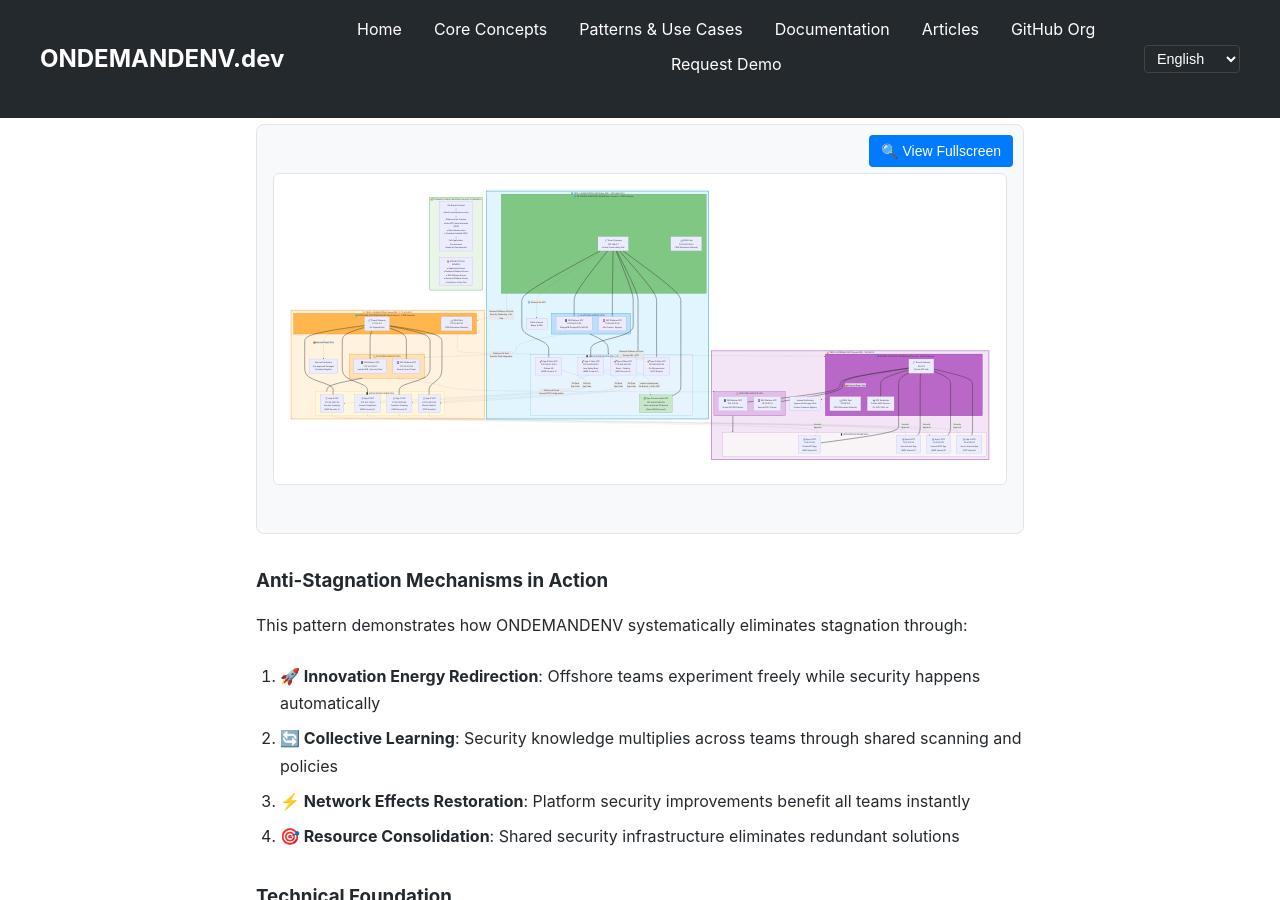
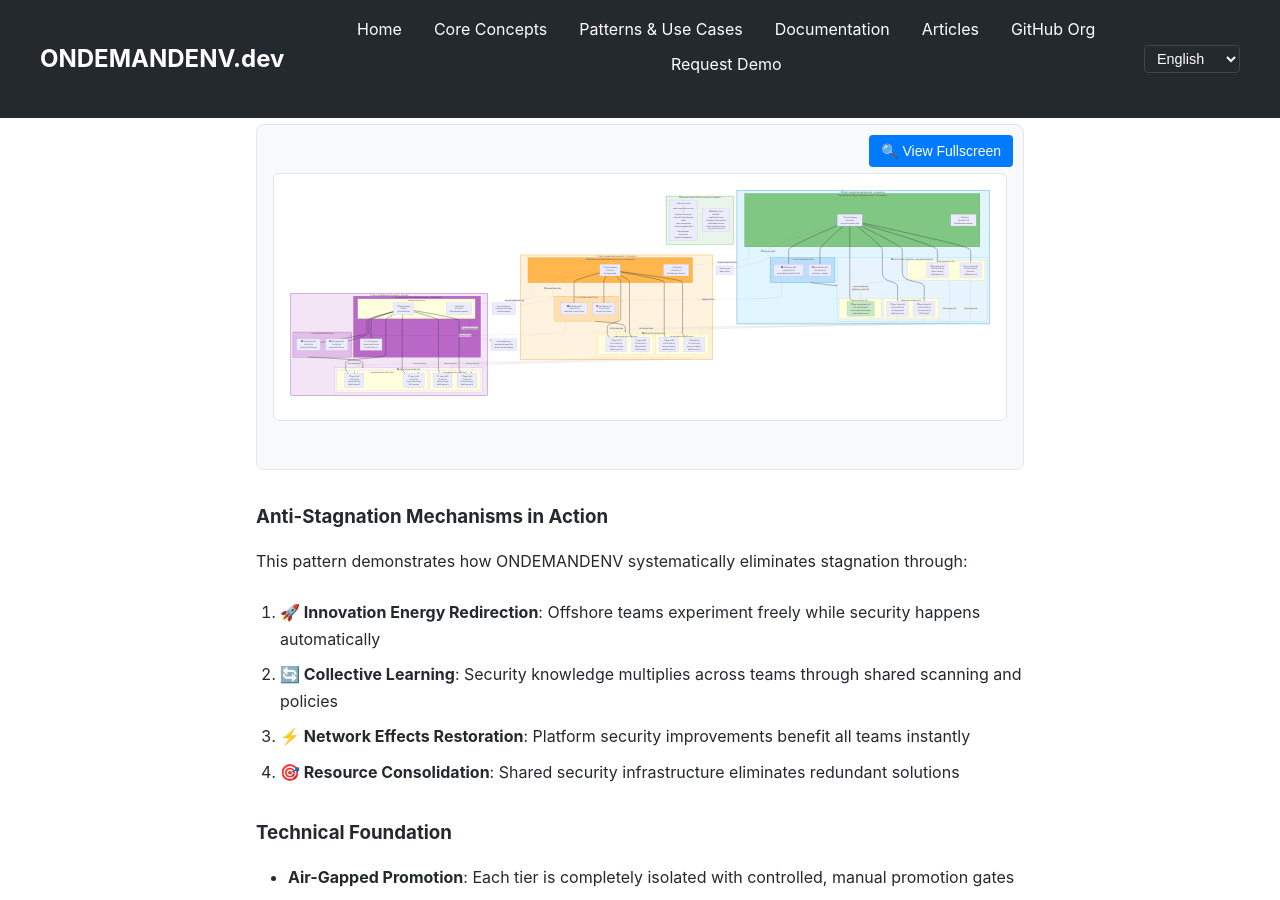
Before and after one commit to ondemandenv/ondemandenv.github.io, a Jekyll site: the page built from articles/isolated-offshore-development-pattern.md, in a window 1280 px wide and 900 px high, scrolled down 1635 px. Built offline with Jekyll 4.4.1, drawn with Linux system fonts in a browser that asks for light colours.

Commit message:
+++++ ++++ ++++ ++++ +

```diff
--- a/articles/isolated-offshore-development-pattern.md
+++ b/articles/isolated-offshore-development-pattern.md
@@ -60,158 +60,181 @@ ONDEMANDENV's **Three-Tier Security Pattern** breaks the stagnation cycle by imp
 </div>
 </div>
 <div class="mermaid-diagram mermaid" id="architecture-diagram">
-flowchart TD
+flowchart TB
     %% ========================================
     %% TIER 1: INNOVATION LAB
     %% ========================================
     subgraph Tier1["🌍 TIER 1: INNOVATION LAB (Public PKI) - 192.168.0.0/16"]
+        direction TB
 
         subgraph T1Network["🌐 NETWORK PLATFORM ENVER (tier1-branch) - CIDR Authority"]
+            direction LR
             T1TGW["🔗 Transit Gateway<br/>192.168.0.1<br/>Central Connectivity Hub"]
             T1IPAM["📊 IPAM Pool<br/>192.168.0.0/16<br/>CIDR Allocation Authority"]
         end
 
         subgraph T1Platform["🏗️ PLATFORM SERVICE VPCs"]
+            direction LR
             T1DBVPC["🗄️ DB Platform VPC<br/>192.168.1.0/24<br/>MongoDB/PostgreSQL/MySQL"]
             T1EKSVPC["☸️ EKS Platform VPC<br/>192.168.2.0/24<br/>K8s Cluster + Registry"]
         end
 
         subgraph T1Apps["📱 APPLICATION ENVER VPCs + DYNAMIC BRANCHES"]
-            T1App1VPC["🚀 App-A Main VPC<br/>192.168.10.0/24<br/>React + Node.js<br/>(AWS Account 1)"]
-            T1App1Branch["🌿 App-A feature/auth VPC<br/>192.168.10.128/25<br/>Auto-created on Git branch<br/>(Same AWS Account)"]
-            T1App2VPC["🚀 App-B Main VPC<br/>192.168.11.0/24<br/>Python ML<br/>(AWS Account 1)"]
-            T1App3VPC["🚀 App-C Main VPC<br/>192.168.20.0/24<br/>Java Spring Boot<br/>(AWS Account 2)"]
-            T1App4VPC["🚀 App-D Main VPC<br/>192.168.30.0/24<br/>Go Microservices<br/>(GCP Project)"]
+            direction TB
+            subgraph T1AppsRow1["Main Application VPCs"]
+                direction LR
+                T1App1VPC["🚀 App-A Main VPC<br/>192.168.10.0/24<br/>React + Node.js<br/>(AWS Account 1)"]
+                T1App2VPC["🚀 App-B Main VPC<br/>192.168.11.0/24<br/>Python ML<br/>(AWS Account 1)"]
+            end
+            subgraph T1AppsRow2["Additional Application VPCs"]
+                direction LR
+                T1App3VPC["🚀 App-C Main VPC<br/>192.168.20.0/24<br/>Java Spring Boot<br/>(AWS Account 2)"]
+                T1App4VPC["🚀 App-D Main VPC<br/>192.168.30.0/24<br/>Go Microservices<br/>(GCP Project)"]
+            end
+            subgraph T1Dynamic["Dynamic Branch VPCs"]
+                T1App1Branch["🌿 App-A feature/auth VPC<br/>192.168.10.128/25<br/>Auto-created on Git branch<br/>(Same AWS Account)"]
+            end
         end
-
-        %% TGW Connections
-        T1TGW === T1DBVPC
-        T1TGW === T1EKSVPC
-        T1TGW === T1App1VPC
-        T1TGW === T1App1Branch
-        T1TGW === T1App2VPC
-        T1TGW === T1App3VPC
-        T1TGW === T1App4VPC
-
-        %% Dynamic Enver Creation
-        T1App1VPC -.->|"odmd: create@main<br/>Git Branch → Auto VPC"| T1App1Branch
-
-        %% Platform serves Apps
-        T1Platform ==> T1Apps
-
-        %% Internet Access
-        T1TGW -.->|"🌐 Internet via NAT"| Internet["Public Internet<br/>Repos & APIs"]
     end
 
     %% ========================================
     %% TIER 2: QUARANTINE
     %% ========================================
     subgraph Tier2["🔍 TIER 2: QUARANTINE (Hybrid PKI) - 172.16.0.0/12"]
+        direction TB
 
         subgraph T2Network["🌐 NETWORK PLATFORM ENVER (tier2-branch) - CIDR Authority"]
+            direction LR
             T2TGW["🔗 Transit Gateway<br/>172.16.0.1<br/>Air-Gapped Hub"]
             T2IPAM["📊 IPAM Pool<br/>172.16.0.0/12<br/>CIDR Allocation Authority"]
         end
 
         subgraph T2Platform["🏗️ PLATFORM SERVICE VPCs"]
+            direction LR
             T2DBVPC["🗄️ DB Platform VPC<br/>172.16.1.0/24<br/>Isolated DB + Security Tools"]
             T2EKSVPC["☸️ EKS Platform VPC<br/>172.16.2.0/24<br/>Security Scan Cluster"]
         end
 
         subgraph T2Apps["📱 APPLICATION ENVER VPCs"]
-            T2App1VPC["🛡️ App-A VPC<br/>172.16.10.0/24<br/>Security Scanning<br/>(AWS Security 1)"]
-            T2App2VPC["🛡️ App-B VPC<br/>172.16.11.0/24<br/>License Compliance<br/>(AWS Security 1)"]
-            T2App3VPC["🛡️ App-C VPC<br/>172.16.20.0/24<br/>Container Scanning<br/>(AWS Security 2)"]
-            T2App4VPC["🛡️ App-D VPC<br/>172.16.30.0/24<br/>Binary Analysis<br/>(GCP Security)"]
+            direction TB
+            subgraph T2AppsRow1["Security Application VPCs Row 1"]
+                direction LR
+                T2App1VPC["🛡️ App-A VPC<br/>172.16.10.0/24<br/>Security Scanning<br/>(AWS Security 1)"]
+                T2App2VPC["🛡️ App-B VPC<br/>172.16.11.0/24<br/>License Compliance<br/>(AWS Security 1)"]
+            end
+            subgraph T2AppsRow2["Security Application VPCs Row 2"]
+                direction LR
+                T2App3VPC["🛡️ App-C VPC<br/>172.16.20.0/24<br/>Container Scanning<br/>(AWS Security 2)"]
+                T2App4VPC["🛡️ App-D VPC<br/>172.16.30.0/24<br/>Binary Analysis<br/>(GCP Security)"]
+            end
         end
-
-        %% TGW Connections
-        T2TGW === T2DBVPC
-        T2TGW === T2EKSVPC
-        T2TGW === T2App1VPC
-        T2TGW === T2App2VPC
-        T2TGW === T2App3VPC
-        T2TGW === T2App4VPC
-
-        %% Platform serves Apps
-        T2Platform ==> T2Apps
-
-        %% No Internet Access - Internal Repos Only
-        T2TGW -.->|"📦 Internal Repos Only"| T2InternalRepo["Internal Artifactory<br/>Pre-approved Packages<br/>Container Registry"]
     end
 
     %% ========================================
     %% TIER 3: INTERNAL POC
     %% ========================================
     subgraph Tier3["🔒 TIER 3: INTERNAL POC (Private PKI) - 10.0.0.0/8"]
+        direction TB
 
         subgraph T3Network["🌐 NETWORK PLATFORM ENVER (tier3-branch) - CIDR Authority"]
-            T3TGW["🔗 Transit Gateway<br/>10.0.0.1<br/>Private PKI Hub"]
-            T3IPAM["📊 IPAM Pool<br/>10.0.0.0/8<br/>CIDR Allocation Authority"]
+            direction TB
+            subgraph T3NetworkRow1["Network Infrastructure"]
+                direction LR
+                T3TGW["🔗 Transit Gateway<br/>10.0.0.1<br/>Private PKI Hub"]
+                T3IPAM["📊 IPAM Pool<br/>10.0.0.0/8<br/>CIDR Allocation Authority"]
+            end
             T3VPCEndpoints["🔌 VPC Endpoints<br/>Private AWS Services<br/>S3, ECR, SSM, etc."]
         end
 
         subgraph T3Platform["🏗️ PLATFORM SERVICE VPCs"]
+            direction LR
             T3DBVPC["🗄️ DB Platform VPC<br/>10.1.0.0/16<br/>Private PKI DB Clusters"]
             T3EKSVPC["☸️ EKS Platform VPC<br/>10.2.0.0/16<br/>Internal POC Cluster"]
         end
 
         subgraph T3Apps["📱 APPLICATION ENVER VPCs"]
-            T3App1VPC["⚙️ App-A VPC<br/>10.4.0.0/24<br/>Private PKI App<br/>(AWS Internal 1)"]
-            T3App2VPC["⚙️ App-B VPC<br/>10.4.1.0/24<br/>Zero Internet App<br/>(AWS Internal 1)"]
-            T3App3VPC["⚙️ App-C VPC<br/>10.5.0.0/24<br/>Internal POC App<br/>(AWS Internal 2)"]
-            T3App4VPC["⚙️ App-D VPC<br/>10.6.0.0/24<br/>Secure Internal App<br/>(GCP Internal)"]
+            direction TB
+            subgraph T3AppsRow1["Internal Application VPCs Row 1"]
+                direction LR
+                T3App1VPC["⚙️ App-A VPC<br/>10.4.0.0/24<br/>Private PKI App<br/>(AWS Internal 1)"]
+                T3App2VPC["⚙️ App-B VPC<br/>10.4.1.0/24<br/>Zero Internet App<br/>(AWS Internal 1)"]
+            end
+            subgraph T3AppsRow2["Internal Application VPCs Row 2"]
+                direction LR
+                T3App3VPC["⚙️ App-C VPC<br/>10.5.0.0/24<br/>Internal POC App<br/>(AWS Internal 2)"]
+                T3App4VPC["⚙️ App-D VPC<br/>10.6.0.0/24<br/>Secure Internal App<br/>(GCP Internal)"]
+            end
         end
-
-        %% TGW Connections
-        T3TGW === T3DBVPC
-        T3TGW === T3EKSVPC
-        T3TGW === T3App1VPC
-        T3TGW === T3App2VPC
-        T3TGW === T3App3VPC
-        T3TGW === T3App4VPC
-
-        %% VPC Endpoints connected to TGW
-        T3TGW === T3VPCEndpoints
-
-        %% Platform serves Apps
-        T3Platform ==> T3Apps
-
-        %% Zero Internet Access - Internal Repos Only
-        T3TGW -.->|"📦 Internal Repos Only"| T3InternalRepo["Internal Artifactory<br/>Approved Packages Only<br/>Private Container Registry"]
     end
-
-    %% ========================================
-    %% PROMOTION FLOWS
-    %% ========================================
-
-    %% Application Code Promotion
-    T1App1VPC -.->|"Git Fork<br/>App Code"| T2App1VPC
-    T1App2VPC -.->|"Git Fork<br/>App Code"| T2App2VPC
-    T1App3VPC -.->|"Git Fork<br/>App Code"| T2App3VPC
-    T1App4VPC -.->|"Git Fork<br/>App Code"| T2App4VPC
-
-    T2App1VPC -.->|"Security<br/>Approval"| T3App1VPC
-    T2App2VPC -.->|"Security<br/>Approval"| T3App2VPC
-    T2App3VPC -.->|"Security<br/>Approval"| T3App3VPC
-    T2App4VPC -.->|"Security<br/>Approval"| T3App4VPC
-
-    %% Platform Infrastructure Promotion
-    T1Network -.->|"Network Platform Git Fork<br/>Security Hardening + Air-Gap"| T2Network
-    T2Network -.->|"Network Platform Git Fork<br/>Private PKI + VPC Endpoints"| T3Network
-
-    T1Platform -.->|"Platform Git Fork<br/>Security Tools Integration"| T2Platform
-    T2Platform -.->|"Platform Git Fork<br/>Internal POC Configuration"| T3Platform
 
     %% ========================================
     %% DYNAMIC ENVER CREATION CAPABILITY
     %% ========================================
 
     subgraph DynamicCapability["🌿 DYNAMIC ENVER CREATION ON ANY GIT BRANCH"]
+        direction TB
         BranchFlow["Git Branch Created<br/>↓<br/>odmd: create@source-enver<br/>↓<br/>Platform Auto-Creates:<br/>• New VPC (auto-allocated CIDR)<br/>• New Infrastructure<br/>• Complete Isolated SDLC<br/>↓<br/>Full Application Environment<br/>Ready for Development"]
 
         AppliesTo["🎯 APPLIES TO ALL ENVERS:<br/>• Application Envers<br/>• Database Platform Envers<br/>• EKS Platform Envers<br/>• Network Platform Envers<br/>• Any Enver in Any Tier"]
     end
+
+    %% ========================================
+    %% CONNECTIONS AND FLOWS
+    %% ========================================
+
+    %% TGW Connections within each tier
+    T1TGW === T1DBVPC
+    T1TGW === T1EKSVPC
+    T1TGW === T1App1VPC
+    T1TGW === T1App1Branch
+    T1TGW === T1App2VPC
+    T1TGW === T1App3VPC
+    T1TGW === T1App4VPC
+
+    T2TGW === T2DBVPC
+    T2TGW === T2EKSVPC
+    T2TGW === T2App1VPC
+    T2TGW === T2App2VPC
+    T2TGW === T2App3VPC
+    T2TGW === T2App4VPC
+
+    T3TGW === T3DBVPC
+    T3TGW === T3EKSVPC
+    T3TGW === T3App1VPC
+    T3TGW === T3App2VPC
+    T3TGW === T3App3VPC
+    T3TGW === T3App4VPC
+    T3TGW === T3VPCEndpoints
+
+    %% Platform serves Applications
+    T1Platform ==> T1Apps
+    T2Platform ==> T2Apps
+    T3Platform ==> T3Apps
+
+    %% Dynamic Enver Creation Example
+    T1App1VPC -.->|"odmd: create@main<br/>Git Branch → Auto VPC"| T1App1Branch
+
+    %% Internet/Repository Access
+    T1TGW -.->|"🌐 Internet via NAT"| Internet["Public Internet<br/>Repos & APIs"]
+    T2TGW -.->|"📦 Internal Repos Only"| T2InternalRepo["Internal Artifactory<br/>Pre-approved Packages<br/>Container Registry"]
+    T3TGW -.->|"📦 Internal Repos Only"| T3InternalRepo["Internal Artifactory<br/>Approved Packages Only<br/>Private Container Registry"]
+
+    %% Application Code Promotion Between Tiers
+    T1App1VPC -.->|"Git Fork App Code"| T2App1VPC
+    T1App2VPC -.->|"Git Fork App Code"| T2App2VPC
+    T1App3VPC -.->|"Git Fork App Code"| T2App3VPC
+    T1App4VPC -.->|"Git Fork App Code"| T2App4VPC
+
+    T2App1VPC -.->|"Security Approval"| T3App1VPC
+    T2App2VPC -.->|"Security Approval"| T3App2VPC
+    T2App3VPC -.->|"Security Approval"| T3App3VPC
+    T2App4VPC -.->|"Security Approval"| T3App4VPC
+
+    %% Platform Infrastructure Promotion Between Tiers
+    T1Network -.->|"Network Platform Git Fork"| T2Network
+    T2Network -.->|"Network Platform Git Fork"| T3Network
+    T1Platform -.->|"Platform Git Fork"| T2Platform
+    T2Platform -.->|"Platform Git Fork"| T3Platform
 
     %% Tier styling
     style Tier1 fill:#e1f5fe,stroke:#0277bd,stroke-width:3px
```
